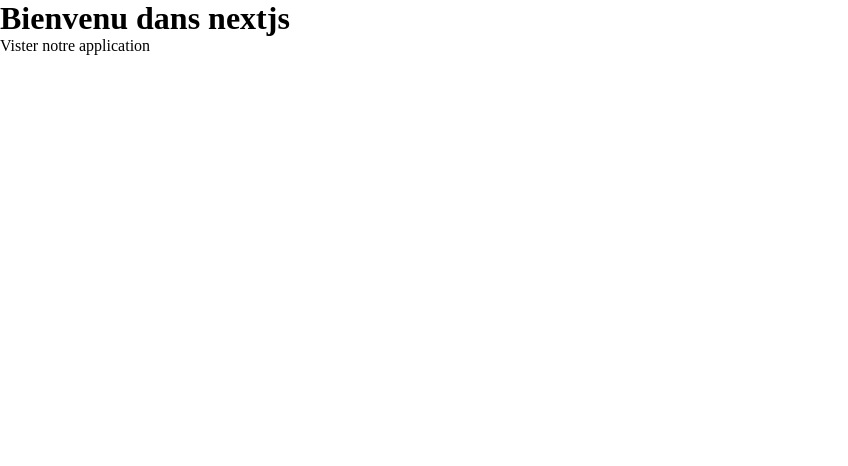
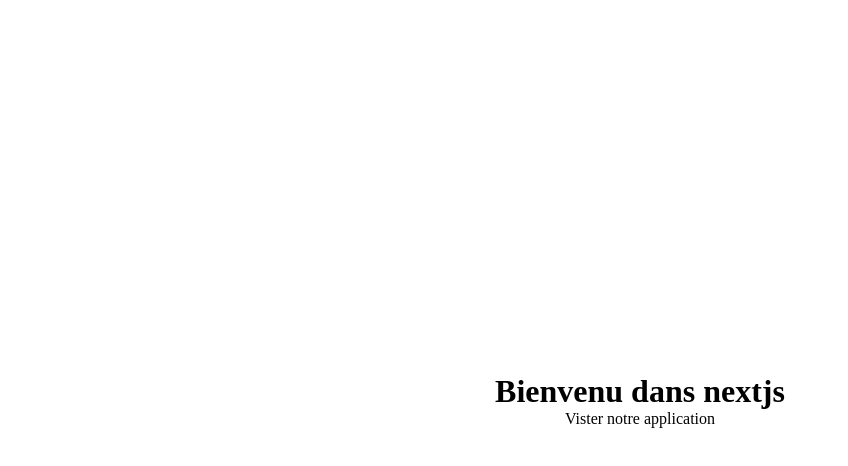
Before and after one commit to Chadrac-WAKOMYA/wateja, a Next.js app: page / in a window 1280 px wide. Shown: the top 466 px of the page, without its empty margins (0-848 px from the left). Built offline with nearby package versions, Linux system fonts and the light colour scheme.

Commit message:
css .page added in page.module.css

```diff
--- /dev/null
+++ b/src/app/page.module.css
@@ -0,0 +1,10 @@
+.page {
+  display: flex;
+  flex-direction: column;
+  align-items: center;
+  justify-content: center;
+  height: 100vh;
+  max-width: 1080px;
+  margin: 0 auto;
+  padding: 0.3rem;
+}
--- a/src/app/page.tsx
+++ b/src/app/page.tsx
@@ -1,9 +1,8 @@
-import Image from "next/image";
 import styles from "./page.module.css";
 
 export default function Home() {
   return (
-    <div>
+    <div className={styles.page}>
       <h1>Bienvenu dans nextjs</h1>
       <a href="">Vister notre application</a>
     </div>
```
